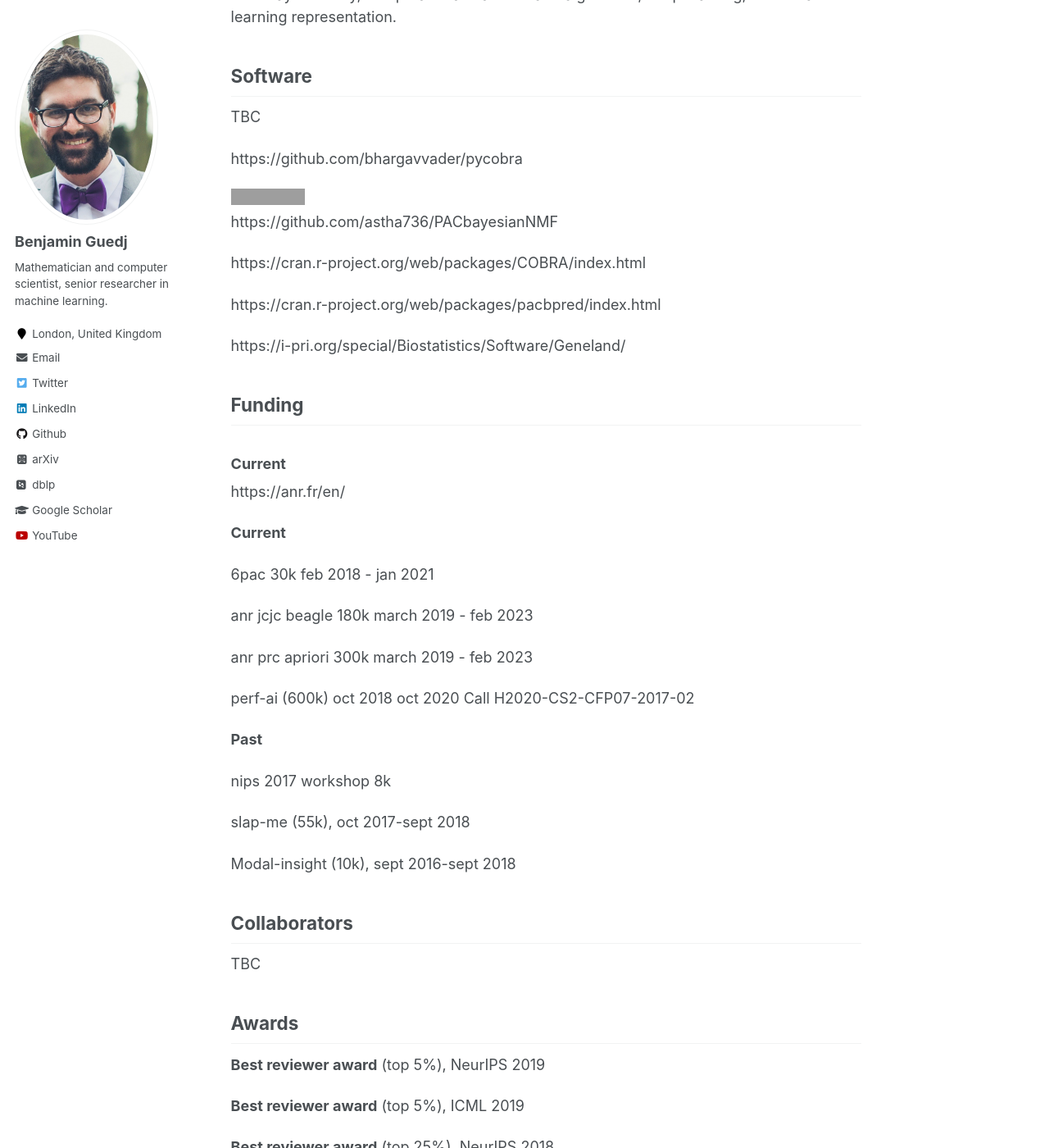
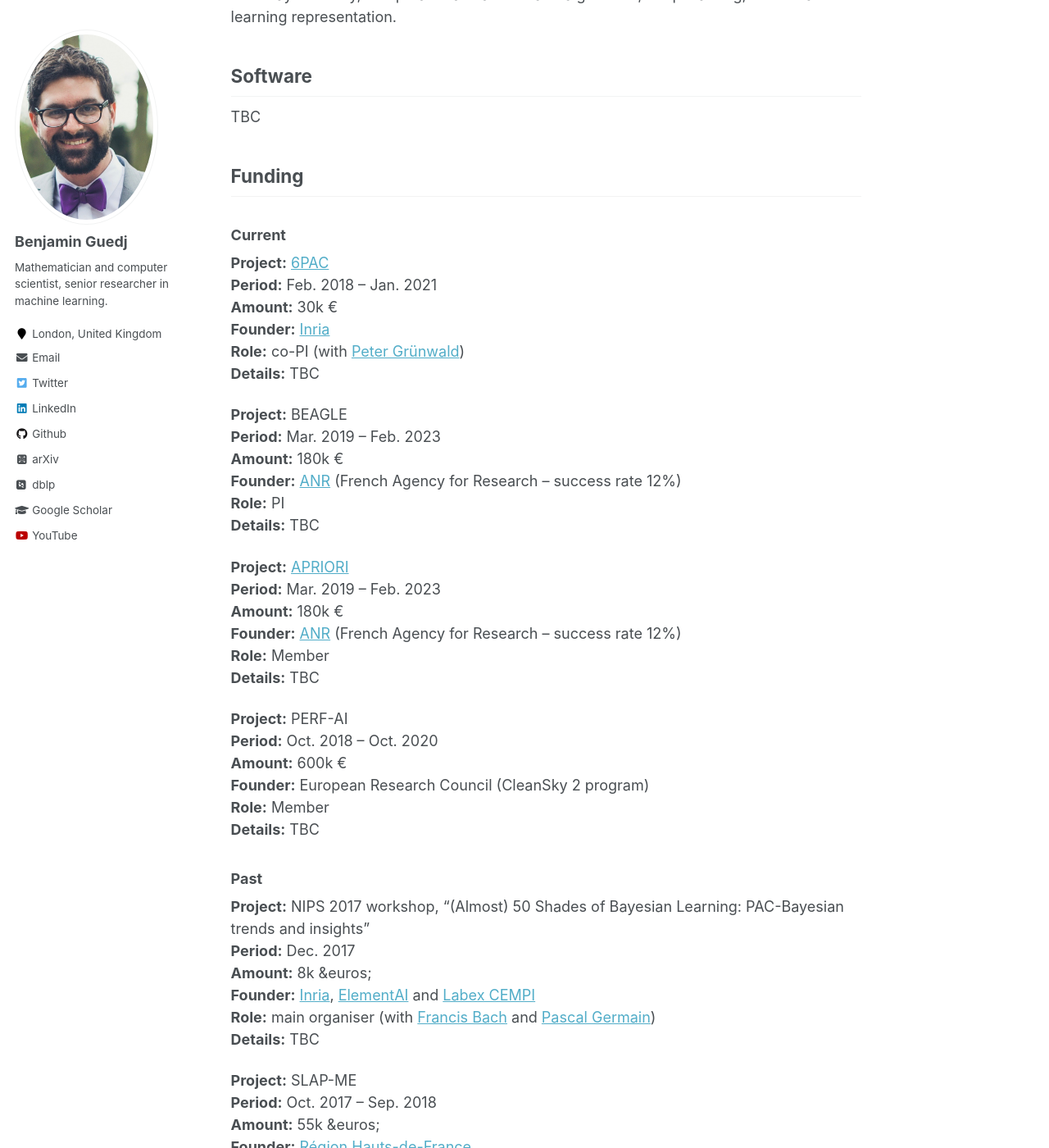
Before and after one commit to bguedj/bguedj.github.io, a Jekyll site: the page built from _pages/research.md, in a window 1280 px wide and 1400 px high, scrolled down 303 px. Shown: the whole window at 82% size. Built offline with Jekyll 4.4.1, drawn with Linux system fonts in a browser that asks for light colours; some web fonts are replaced; some of the changed text lies outside the part shown; grey boxes are pictures that could not be loaded.

Commit message:
research

```diff
--- a/_pages/research.md
+++ b/_pages/research.md
@@ -13,7 +13,7 @@ I am interested in machine learning, with a particular focus on statistical lear
 
 TBC
 
-https://github.com/bhargavvader/pycobra
+<!-- https://github.com/bhargavvader/pycobra
 
 <iframe src="https://ghbtns.com/github-btn.html?user={{ bhargavvader }}&repo={{ pycobra }}&type=star&count=true" frameborder="0" scrolling="0" width="170px" height="20px"></iframe>
 
@@ -24,36 +24,70 @@ https://cran.r-project.org/web/packages/COBRA/index.html
 
 https://cran.r-project.org/web/packages/pacbpred/index.html
 
-https://i-pri.org/special/Biostatistics/Software/Geneland/
+https://i-pri.org/special/Biostatistics/Software/Geneland/ -->
 
 ## Funding
 
 ### Current
 
-https://anr.fr/en/
+<!-- **Project:**
+**Period:**
+**Amount:**
+**Founder:**
+**Role:**
+**Details:**      -->
 
-**Current**
+**Project:** [6PAC](https://bguedj.github.io/6pac/)
+**Period:** Feb. 2018 -- Jan. 2021
+**Amount:** 30k &euro;
+**Founder:** [Inria](https://www.inria.fr)
+**Role:** co-PI (with [Peter Grünwald](https://safestatistics.com))
+**Details:** TBC
 
+**Project:** BEAGLE
+**Period:** Mar. 2019 -- Feb. 2023
+**Amount:** 180k &euro;
+**Founder:** [ANR](https://anr.fr/en/) (French Agency for Research -- success rate 12%)
+**Role:** PI
+**Details:** TBC
 
+**Project:** [APRIORI](https://project.inria.fr/apriori/)
+**Period:** Mar. 2019 -- Feb. 2023
+**Amount:** 180k &euro;
+**Founder:** [ANR](https://anr.fr/en/) (French Agency for Research -- success rate 12%)
+**Role:** Member
+**Details:** TBC
 
-6pac 30k feb 2018 - jan 2021
+**Project:** PERF-AI
+**Period:** Oct. 2018 -- Oct. 2020
+**Amount:** 600k &euro;
+**Founder:** European Research Council (CleanSky 2 program)
+**Role:** Member
+**Details:** TBC
 
-anr jcjc beagle 180k march 2019 - feb 2023
+### Past
 
-anr prc apriori 300k march 2019 - feb 2023
+**Project:** NIPS 2017 workshop, "(Almost) 50 Shades of Bayesian Learning: PAC-Bayesian trends and insights"
+**Period:** Dec. 2017
+**Amount:** 8k &euros;
+**Founder:** [Inria](https://www.inria.fr/fr), [ElementAI](https://www.elementai.com) and [Labex CEMPI](https://math.univ-lille1.fr/~cempi/)
+**Role:** main organiser (with [Francis Bach](https://www.di.ens.fr/~fbach/) and [Pascal Germain](http://www.pascalgermain.info))
+**Details:** TBC
 
+**Project:** SLAP-ME
+**Period:** Oct. 2017 -- Sep. 2018
+**Amount:** 55k &euros;
+**Founder:** [Région Hauts-de-France](https://www.hautsdefrance.fr)
+**Role:** PI
+**Details:** TBC
 
-perf-ai (600k) oct 2018 oct 2020
-Call H2020-CS2-CFP07-2017-02
+**Project:** Modal-Insight
+**Period:** Sep. 2016 -- Sep. 2018
+**Amount:** 10k &euros;
+**Founder:** [Inria Lille - Nord Europe research centre](https://www.inria.fr/fr/centre-inria-lille-nord-europe)
+**Role:** PI
+**Details:** TBC
 
-
-**Past**
-
-nips 2017 workshop 8k
-
-slap-me (55k), oct 2017-sept 2018
-
-Modal-insight (10k), sept 2016-sept 2018
 
 ## Collaborators
 
```
